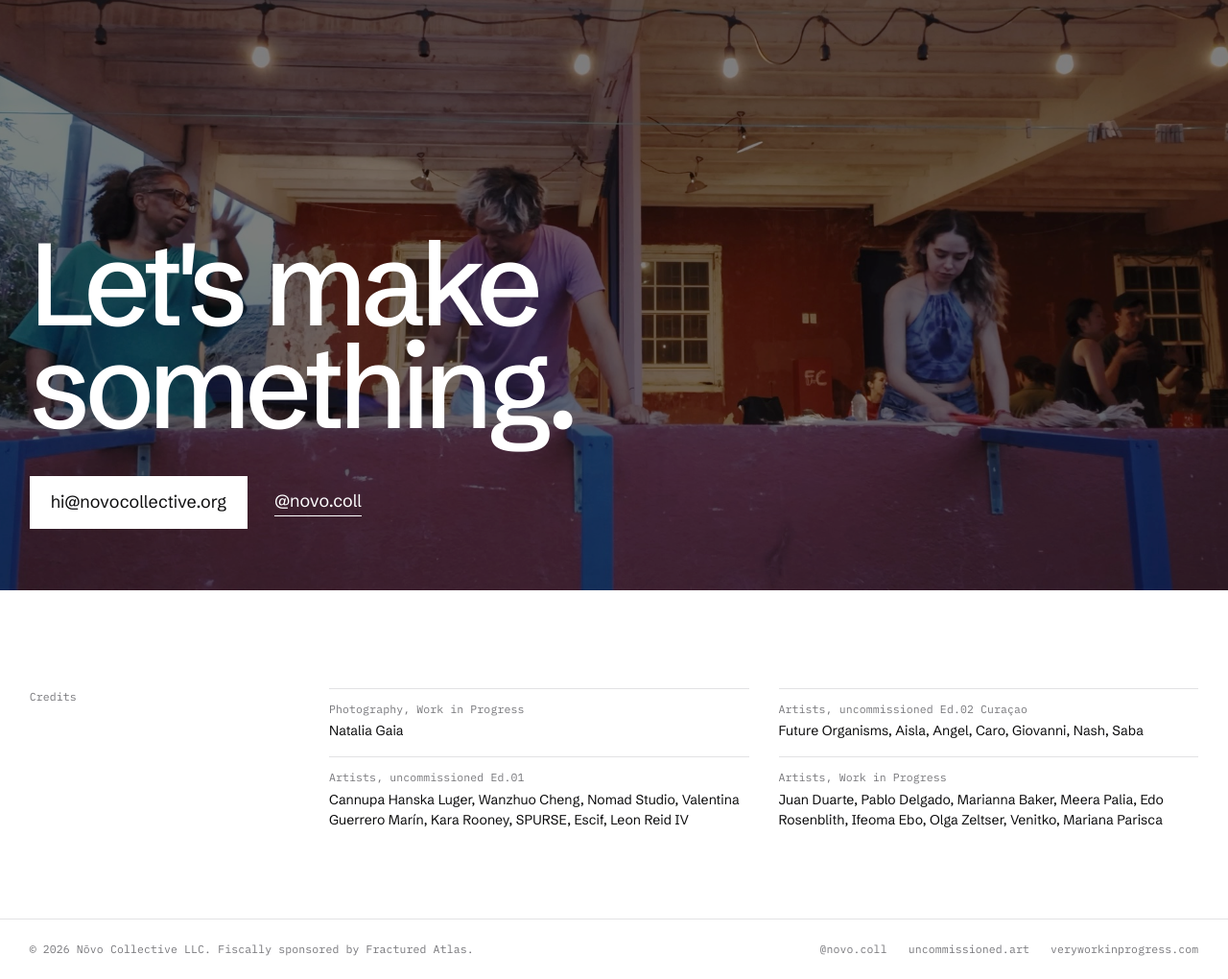
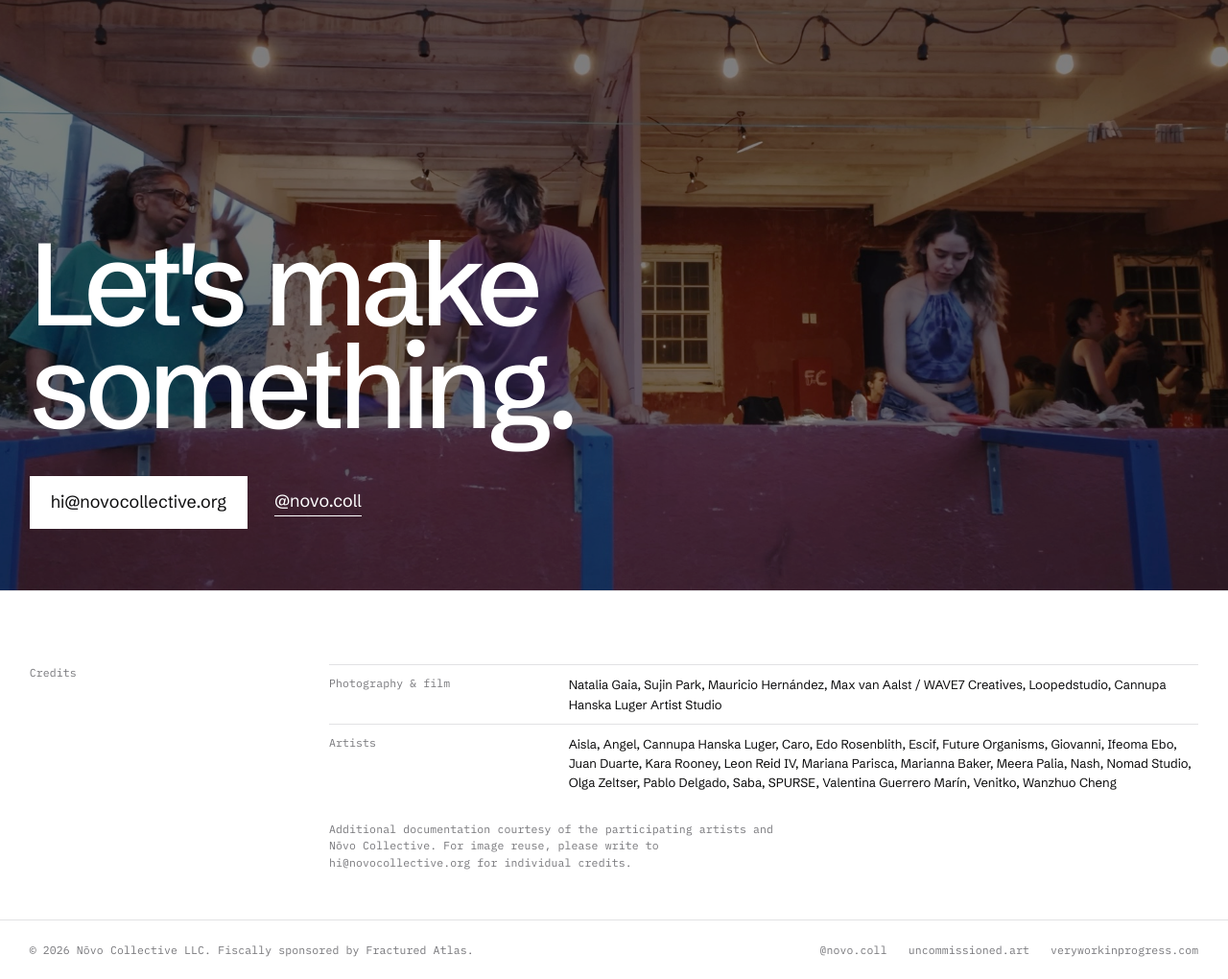
Before and after one commit to chuman-glitch/novocollective, a plain HTML site: page index.html in a window 1280 px wide. Shown: the part 9531-10551 px from the top of the page at 96% size. Drawn offline with Linux system fonts and the light colour scheme.

Commit message:
Credits: photography & film, all artists, reuse note; compact layout; Chuman bio
Co-Authored-By: Claude Opus 5.5 <noreply@anthropic.com>

```diff
--- a/index.html
+++ b/index.html
@@ -237,8 +237,8 @@
         <div class="people">
           <div class="person">
             <p class="name">Chuman Zhang</p>
-            <p class="mono mute">Co-Founder · Curatorial, Production &amp; Sites</p>
-            <p>Shapes the curatorial and marketing direction, and runs production on the ground: finding sites, working with property owners and venues, and keeping the relationships that bring projects back.</p>
+            <p class="mono mute">Co-Founder · Curatorial &amp; Production</p>
+            <p>Leads production, from first plan to opening day, and shapes curatorial and marketing direction.</p>
           </div>
           <div class="person">
             <p class="name">Jerry Guo</p>
@@ -343,11 +343,10 @@
   <section class="credits grid" id="credits">
     <p class="no mono mute">Credits</p>
     <dl class="cr">
-      <div><dt class="mono mute">Photography, Work in Progress</dt><dd>Natalia Gaia</dd></div>
-      <div><dt class="mono mute">Artists, uncommissioned Ed.02 Curaçao</dt><dd>Future Organisms, Aisla, Angel, Caro, Giovanni, Nash, Saba</dd></div>
-      <div><dt class="mono mute">Artists, uncommissioned Ed.01</dt><dd>Cannupa Hanska Luger, Wanzhuo Cheng, Nomad Studio, Valentina Guerrero Marín, Kara Rooney, SPURSE, Escif, Leon Reid IV</dd></div>
-      <div><dt class="mono mute">Artists, Work in Progress</dt><dd>Juan Duarte, Pablo Delgado, Marianna Baker, Meera Palia, Edo Rosenblith, Ifeoma Ebo, Olga Zeltser, Venitko, Mariana Parisca</dd></div>
+      <div><dt class="mono mute">Photography &amp; film</dt><dd>Natalia Gaia, Sujin Park, Mauricio Hernández, Max van Aalst / WAVE7 Creatives, Loopedstudio, Cannupa Hanska Luger Artist Studio</dd></div>
+      <div><dt class="mono mute">Artists</dt><dd>Aisla, Angel, Cannupa Hanska Luger, Caro, Edo Rosenblith, Escif, Future Organisms, Giovanni, Ifeoma Ebo, Juan Duarte, Kara Rooney, Leon Reid IV, Mariana Parisca, Marianna Baker, Meera Palia, Nash, Nomad Studio, Olga Zeltser, Pablo Delgado, Saba, SPURSE, Valentina Guerrero Marín, Venitko, Wanzhuo Cheng</dd></div>
     </dl>
+    <p class="cr-note mono mute">Additional documentation courtesy of the participating artists and Nōvo Collective. For image reuse, please write to hi@novocollective.org for individual credits.</p>
   </section>
 <!-- /credits -->
 </main>
--- a/style.css
+++ b/style.css
@@ -207,12 +207,12 @@ figcaption{margin-top:10px}
 .btn:hover{background:var(--ink);color:#fff}
 
 /* credits */
-.credits{padding-block:clamp(64px,8vw,112px) clamp(48px,6vw,80px);row-gap:28px}
+.credits{padding-block:clamp(48px,6vw,80px) clamp(36px,4vw,56px);row-gap:20px;border-top:1px solid var(--rule)}
 .credits .no{grid-column:1/4}
-.cr{grid-column:4/13;display:grid;grid-template-columns:1fr 1fr;column-gap:var(--gutter)}
-.cr div{border-top:1px solid var(--rule);padding:12px 0 16px}
-.cr dt{margin-bottom:4px}
-.cr dd{font-size:14px;line-height:1.5;max-width:52ch}
-@media (max-width:800px){.credits .no,.cr{grid-column:1/-1}.cr{grid-template-columns:1fr}}
+.cr{grid-column:4/13}
+.cr div{display:grid;grid-template-columns:minmax(0,1fr) minmax(0,3fr);column-gap:var(--gutter);padding:10px 0;border-top:1px solid var(--rule)}
+.cr dd{font-size:13px;line-height:1.55;color:var(--ink)}
+.cr-note{grid-column:4/13;max-width:72ch}
+@media (max-width:800px){.credits .no,.cr,.cr-note{grid-column:1/-1}.cr div{grid-template-columns:1fr;row-gap:4px}}
 footer{padding:22px var(--gutter);display:flex;justify-content:space-between;flex-wrap:wrap;gap:10px 28px;border-top:1px solid var(--rule)}
 footer nav{display:flex;gap:22px;flex-wrap:wrap}
```
